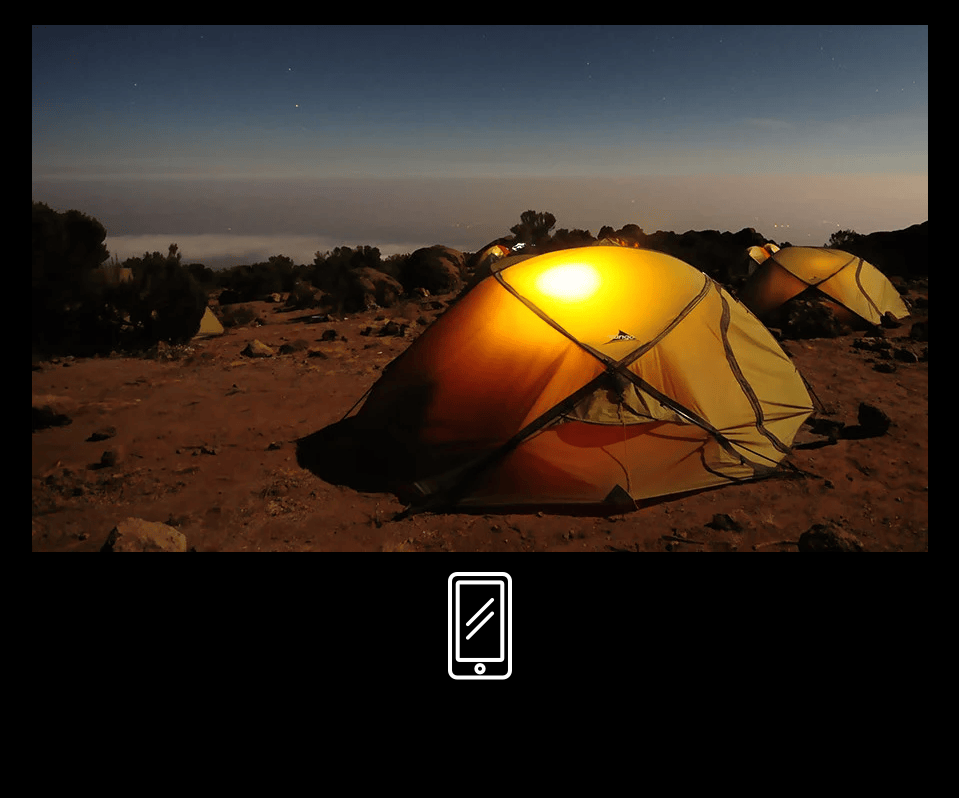
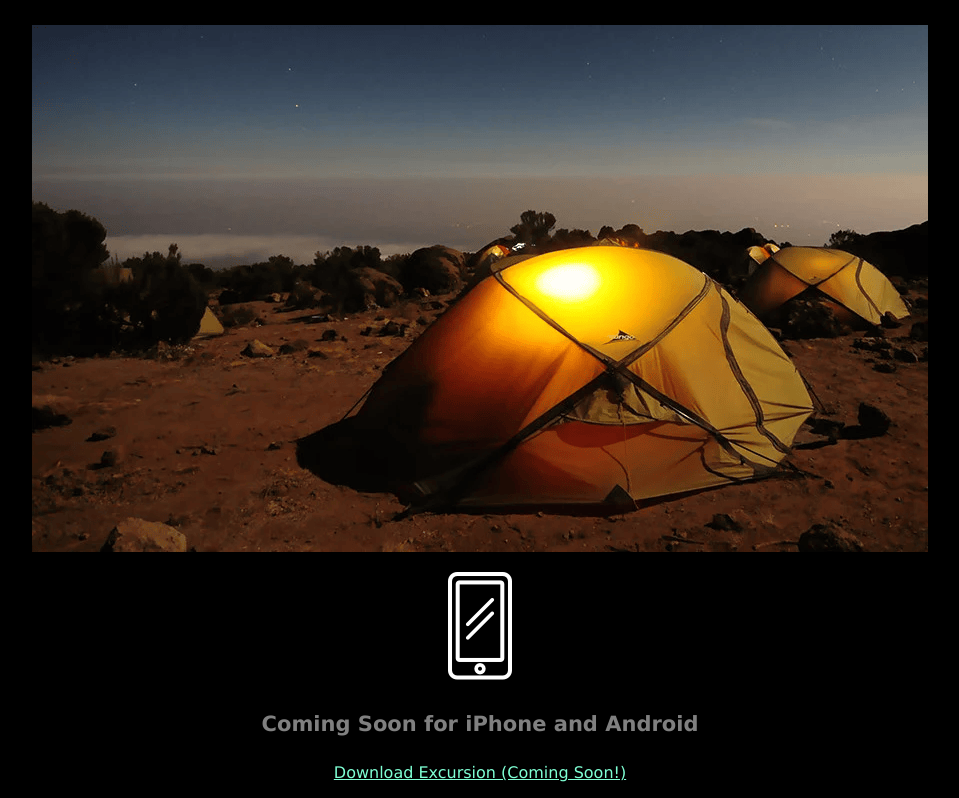
Before and after one commit to i-akali/excursion, a plain HTML site: page resources/index.html in a window 1280 px wide. Shown: the part 460-1258 px from the top of the page, without its empty margins (160-1119 px from the left). Before the commit the page ends 1160 px from the top, so only its background shows below. Drawn offline with Linux system fonts and the light colour scheme.

Commit message:
Added Footer Text

```diff
--- a/resources/index.html
+++ b/resources/index.html
@@ -18,5 +18,7 @@
     <h4 class="header--sub-header">Excursion remembers places you like, and recommends new points of interest around</h4>
     <p><img src="/resources/images/camp.png"></p>
     <p><img src="/resources/images/phone.png"></p>
+    <h4 class="header--sub-header">Coming Soon for iPhone and Android</h4>
+    <p><a class="link--cta" href="#">Download Excursion (Coming Soon!)</a></p>
 </body>
 </html>
```
